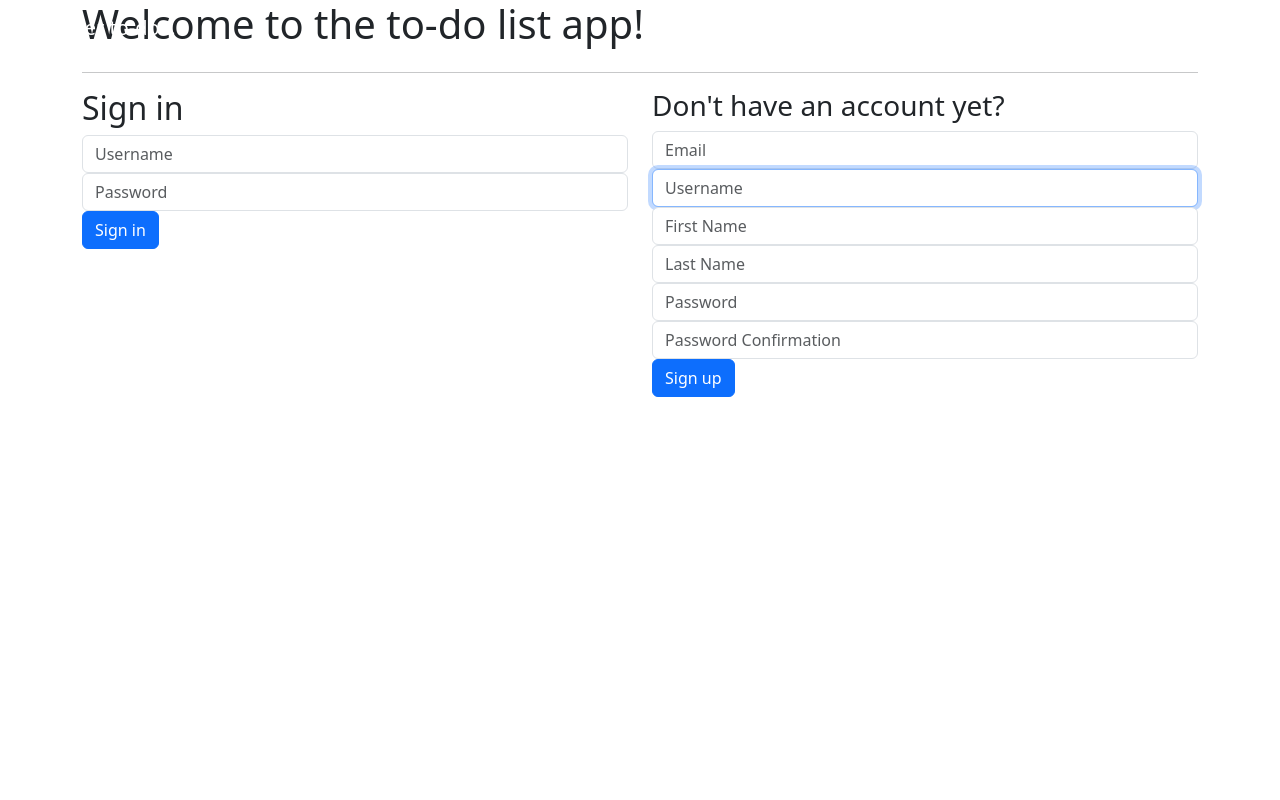
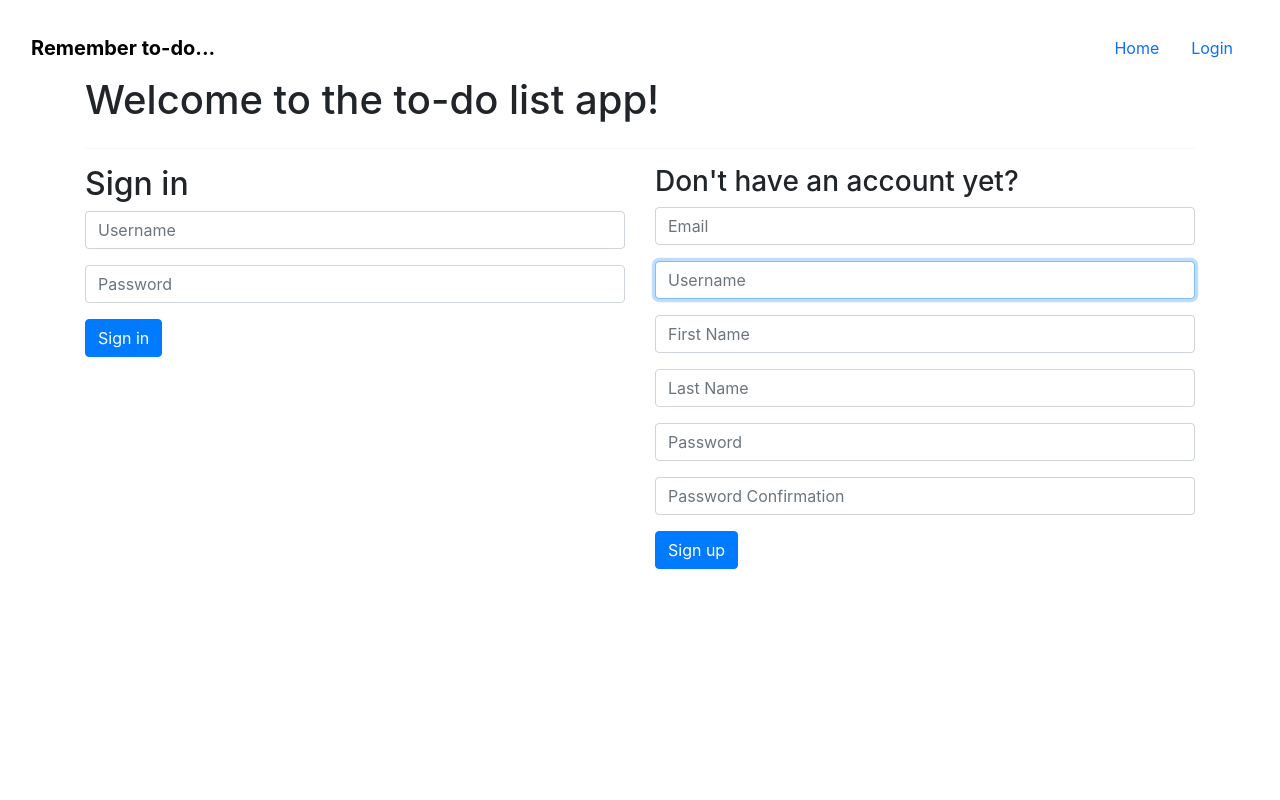
Before and after one commit to jake-bestland/django-todo-app, a Django app: page / in a window 1280 px wide. Run offline with Django 5.2, Linux system fonts and the light colour scheme; some libraries are stand-ins or nearby versions.

Commit message:
updating base template

```diff
--- a/checklist/templates/base.html
+++ b/checklist/templates/base.html
@@ -6,31 +6,32 @@
         <meta name="viewport" content="width=device-width, initial-scale=1.0">
         <title>Remember to-do...</title>
         <link href="https://cdn.jsdelivr.net/npm/bootstrap@5.3.3/dist/css/bootstrap.min.css" rel="stylesheet" integrity="sha384-QWTKZyjpPEjISv5WaRU9OFeRpok6YctnYmDr5pNlyT2bRjXh0JMhjY6hW+ALEwIH" crossorigin="anonymous">
+        <link rel="stylesheet" href="https://maxcdn.bootstrapcdn.com/bootstrap/4.0.0/css/bootstrap.min.css" integrity="sha384-Gn5384xqQ1aoWXA+058RXPxPg6fy4IWvTNh0E263XmFcJlSAwiGgFAW/dAiS6JXm" crossorigin="anonymous">
     </head>
-    <body>
+    <body style="padding-top: 20px;">
         <div>
-        <nav class="navbar navbar-expand-md navbar-dark fixed-top">
-            <a class="navbar-brand" href="/">Remember to-do...</a>
-            <button class="navbar-toggler" type="button" data-toggle="collapse" data-target="#navbarsExampleDefault" aria-controls="navbarsExampleDefault" aria-expanded="false" aria-label="Toggle navigation">
-                <span class="navbar-toggler-icon"></span>
-            </button>
+        <nav class="navbar">
+            <div class="container-fluid">
+                <a class="navbar-brand" href="/"><strong>Remember to-do...</strong></a>
 
-            <div class="collapse navbar-collapse" id="navbarsExampleDefault">
-                <ul class="navbar-nav mr-auto">
-
+                <ul class="nav justify-content-end">
+                    <li class="nav-item">
+                        <a class="nav-link" href="/">Home</a>
+                    </li>
                     {% if request.user.is_authenticated %}
-                        <li class="nav-item">
-                            <a class="nav-link" href="/">Home</a>
-                        </li>
                         <li class="nav-item">
                             <a class="nav-link" href="{% url 'index' user.username %}">My Lists</a>
                         </li>
                         <li class="nav-item">
-                            <a class="nav-link" href="/signout">Sign out</a>
+                            {% include 'registration/_logout.html' %}
+                        </li>
+                    {% else %}
+                        <li class="nav-item">
+                            <a href="{% url 'login' %}" class="nav-link">Login</a>
                         </li>
                     {% endif %}
-
-                </ul>
+                    </ul>
+                </div>
             </div>
         </nav>
         </div>
```
